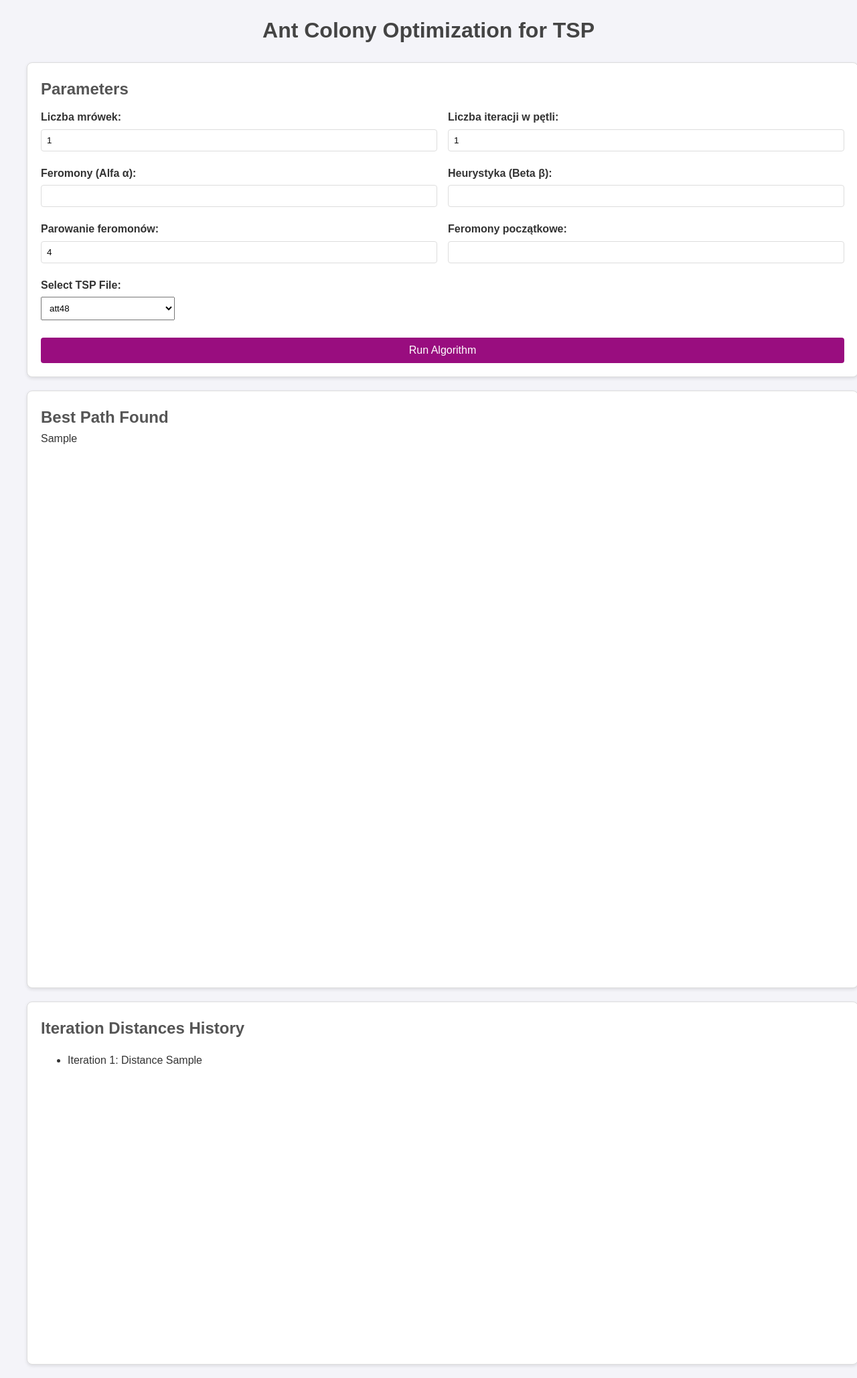
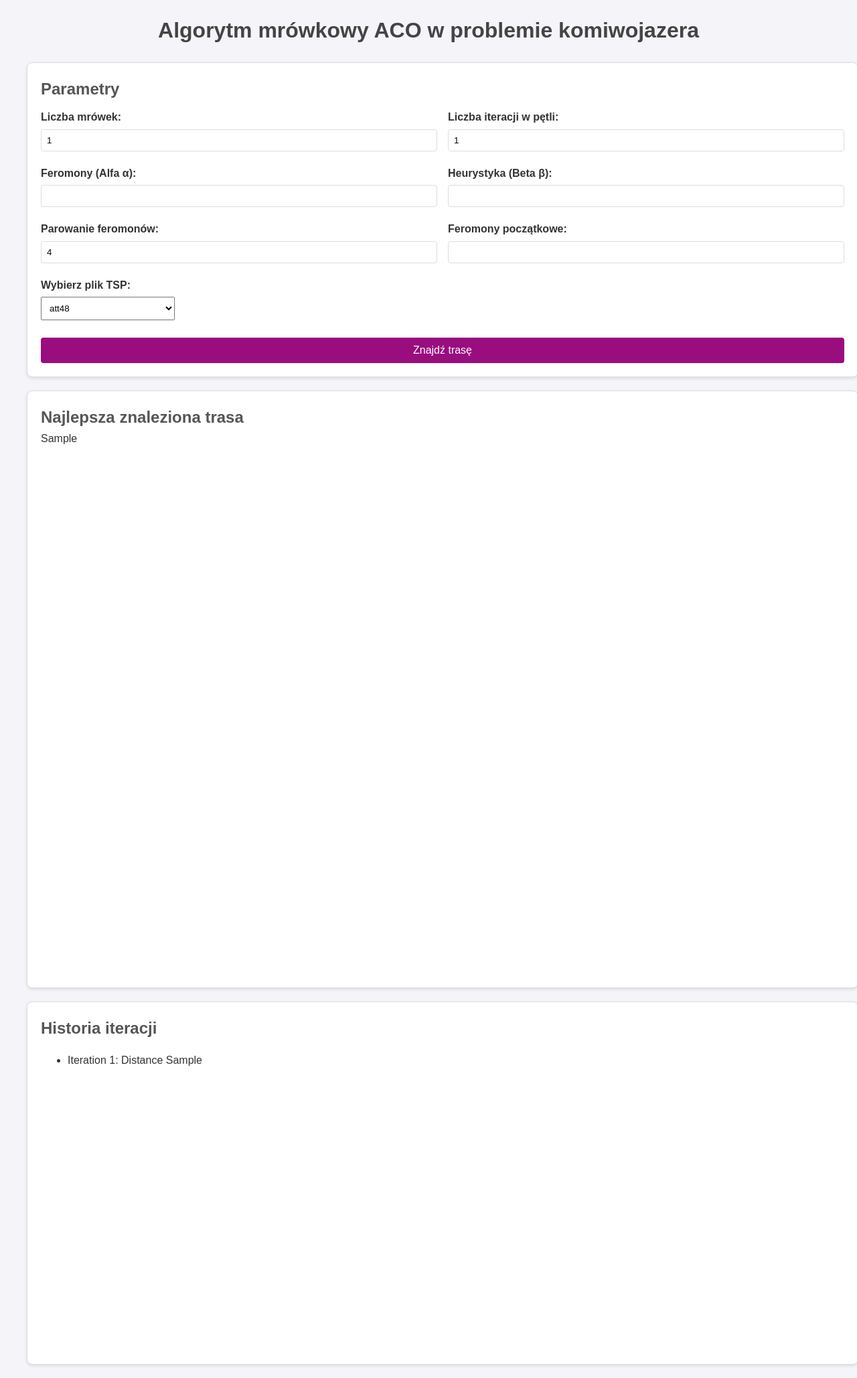
Before and after one commit to Mi-riam/flask-aco, a Flask app: template templates/index.html in a window 1280 px wide. Shown: the whole page at 67% size. Run offline with Flask 3, Linux system fonts and the light colour scheme; the template is opened without the code that fills it: most values are stand-ins (such as "Sample title", 1, 10 or a date in 2020); some libraries are stand-ins or nearby versions.

Commit message:
project name

```diff
--- a/templates/index.html
+++ b/templates/index.html
@@ -13,12 +13,12 @@
     />
   </head>
   <body>
-    <h1>Ant Colony Optimization for TSP</h1>
+    <h1>Algorytm mrówkowy ACO w problemie komiwojazera</h1>
 
     <div class="main-container">
       <div class="parameters">
         <form method="POST">
-          <h2>Parameters</h2>
+          <h2>Parametry</h2>
 
           <div class="form-row">
             <div>
@@ -104,7 +104,7 @@
 
           <div class="form-row">
             <div>
-              <label for="tsp_file">Select TSP File:</label>
+              <label for="tsp_file">Wybierz plik TSP:</label>
               <select id="tsp_file" name="tsp_file">
                 <option value="att48" {% if request.form.get('tsp_file') == 'att48' %}selected{% endif %}>att48</option>
                 <option value="berlin52" {% if request.form.get('tsp_file') == 'berlin52' %}selected{% endif %}>berlin52</option>
@@ -112,17 +112,17 @@
             </div>
           </div>
 
-          <input type="submit" value="Run Algorithm" />
+          <input type="submit" value="Znajdź trasę" />
         </form>
       </div>
 
       <div class="chart-card">
-        <h2>Best Path Found</h2>
+        <h2>Najlepsza znaleziona trasa</h2>
         {% if plot_div %} {{ plot_div|safe }} {% endif %}
       </div>
 
       <div class="history">
-        <h2>Iteration Distances History</h2>
+        <h2>Historia iteracji</h2>
         {% if iteration_distances %}
         <ul>
           {% for record in iteration_distances %}
```
